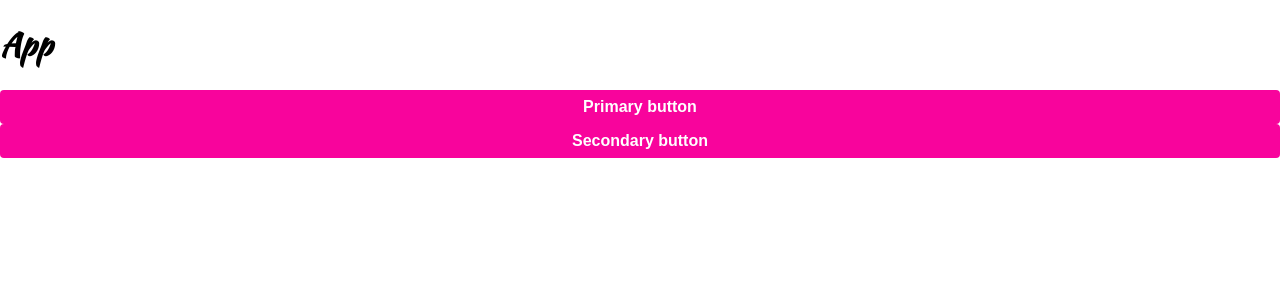
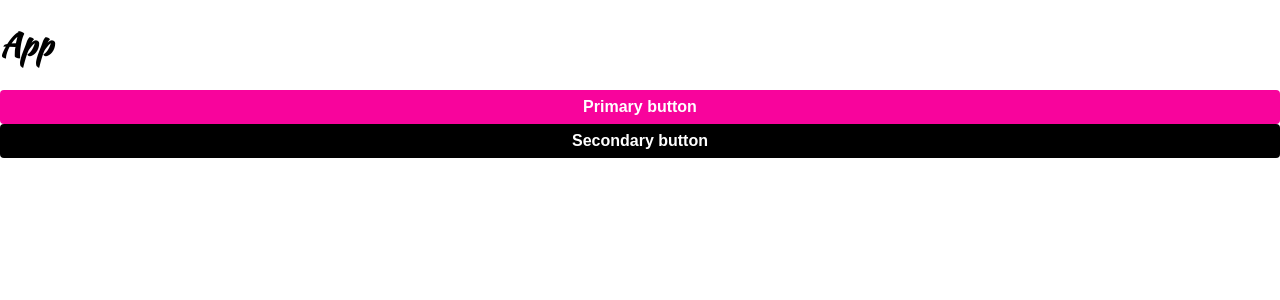
Before and after one commit to martin-luo/React-Styled-Components, a React (Create React App) app: page / in a window 1280 px wide. Shown: the top 300 px of the page. Built offline with nearby package versions, Linux system fonts and the light colour scheme.

Commit message:
pass props to styled component

```diff
--- a/src/components/common/Button.js
+++ b/src/components/common/Button.js
@@ -2,7 +2,7 @@ import styled from "styled-components";
 
 export const Button = styled.button`
   color: white;
-  background: #f8049c;
+  background: ${(p) => (p.secondary ? "black" : "#f8049c")};
   font-weight: bold;
   padding: 8px;
   border-radius: 4px;
@@ -13,7 +13,7 @@ export const Button = styled.button`
   display: block;
   white-space: none;
 
-  &.disabled {
+  &:disabled {
     background-color: #eee;
     color: #666;
   }
```
